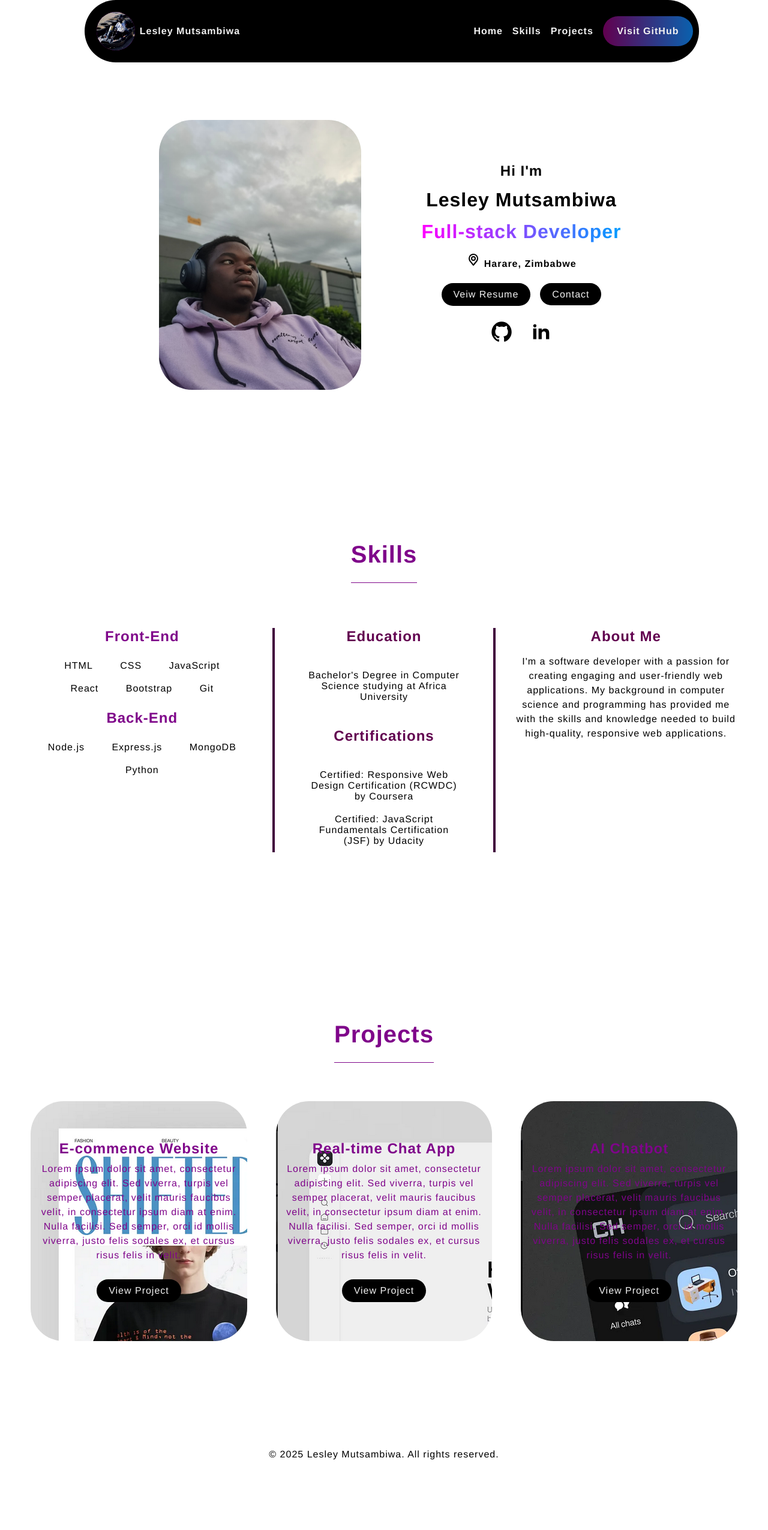
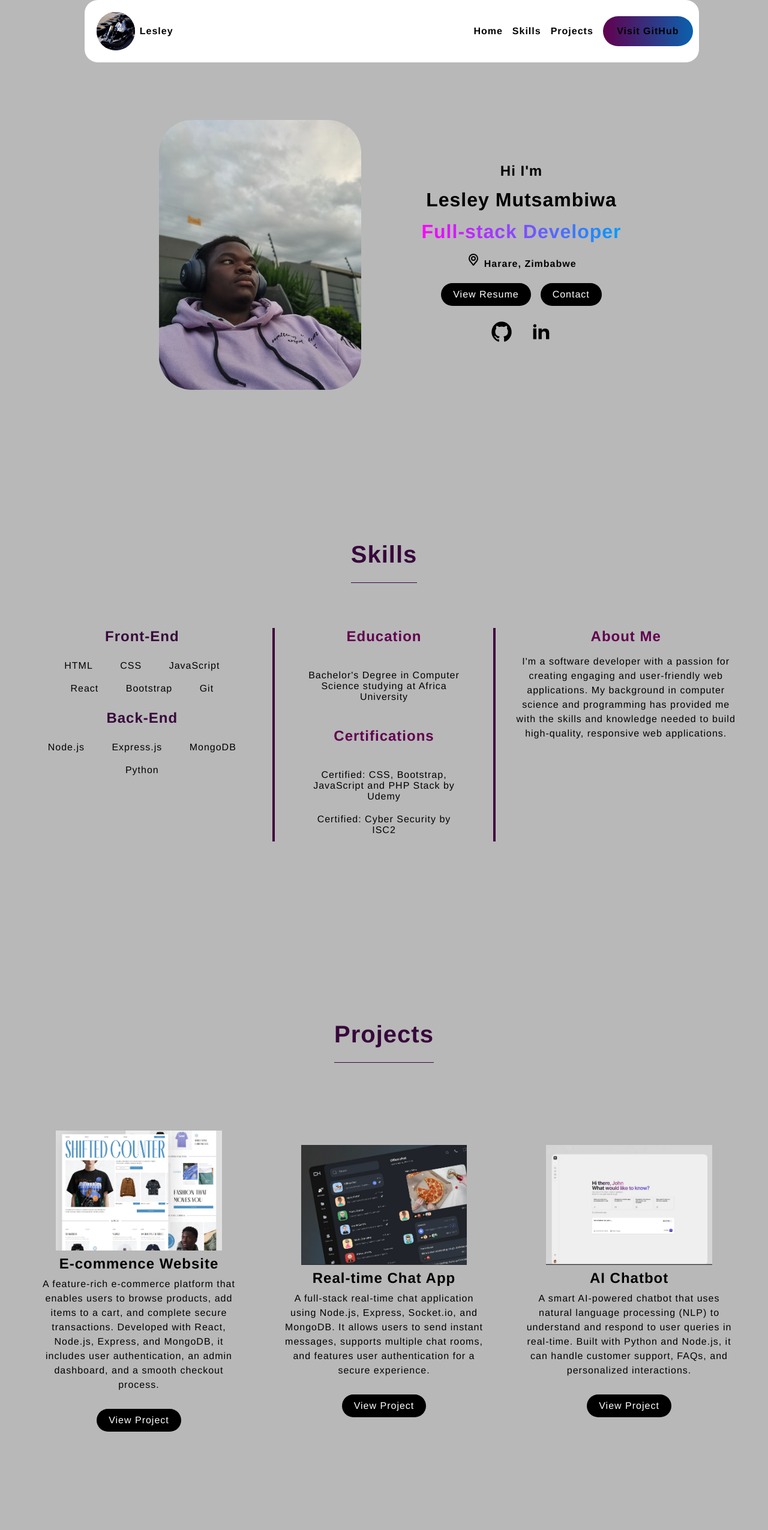
Before and after one commit to Le-e-lab/Portfoilo-, a plain HTML site: page index.html in a window 1280 px wide. Shown: the top 2551 px of the page at 60% size. Before the commit the page ends 2450 px from the top, so only its background shows below. Drawn offline with Linux system fonts and the light colour scheme.

Commit message:
Minor edits

```diff
--- a/index.html
+++ b/index.html
@@ -3,7 +3,9 @@
 <head>
     <meta charset="UTF-8">
     <meta name="viewport" content="width=device-width, initial-scale=1.0">
-    <title>Portfolio Website</title>
+    <meta name="description" content="Portfolio website of Lesley Mutsambiwa, a Full-stack Developer skilled in JavaScript, React, Node.js, and more.">
+    <meta name="keywords" content="Lesley Mutsambiwa, Full-stack Developer, Portfolio, Web Developer, JavaScript, React, Node.js">
+    <title>Lesley Mutsambiwa</title>
     <link rel="stylesheet" href="style/styles.css">
     <script src="script.js"></script>
 </head>
@@ -14,7 +16,7 @@
                 <div class="logo">
                     <img src="image/f1.jpg" alt="L">
                 </div>
-                <div class="logo-text">Lesley Mutsambiwa</div>
+                <div class="logo-text">Lesley</div>
             </a>
             <ul id="menu">
                 <li><a href="#home" class="nav-links">Home</a></li>
@@ -37,9 +39,16 @@
             <span class="close-btn" onclick="closeContactForm()">&times;</span>
             <h2>Send a Message</h2>
             <form id="emailForm" action="https://formsubmit.co/mutsambiwalesley@gmail.com" method="POST">
-                <input type="text" id="name" placeholder="Your Name" required>
-                <input type="email" id="email" placeholder="Your Email" required>
-                <textarea id="message" placeholder="Your Message" required></textarea>
+                <label for="name">Name:</label>
+                <input type="text" name="name" id="name" placeholder="Your Name" required>
+                <label for="email">Email:</label>
+                <input type="email" name="email" id="email" placeholder="Your Email" required>
+                <label for="phone">Phone:</label>
+                <input type="tel" name="phone" id="phone" placeholder="Your Phone Number">
+                <label for="subject">Subject:</label>
+                <input type="text" name="subject" id="subject" placeholder="Subject">
+                <label for="message">Message:</label>
+                <textarea id="message" name="message"  placeholder="Your Message" required></textarea>
                 <input type="hidden" name="_captcha" value="false">
                 <input type="hidden" name="_template" value="table">
                 <button type="submit">Send</button>
@@ -67,8 +76,8 @@
             </h4>
 
             <div class="btn-group">
-                <a href="./Lesley Mutsambiwa.pdf" class="button">Veiw Resume</a>
-                <li><a href="#" class="visit-btn" onclick="openContactForm()">Contact</a></li>
+                <a href="./Lesley Mutsambiwa.pdf" class="button">View Resume</a>
+                <a href="#" class="visit-btn" onclick="openContactForm()">Contact</a></li>
             </div>
 
             <div class="social">
@@ -119,8 +128,8 @@
                 </ul>
                 <h2>Certifications</h2>
                 <ul>
-                    <li>Certified: Responsive Web Design Certification (RCWDC) by Coursera</li>
-                    <li>Certified: JavaScript Fundamentals Certification (JSF) by Udacity</li>
+                    <li>Certified: CSS, Bootstrap, JavaScript and PHP Stack by Udemy</li>
+                    <li>Certified: Cyber Security by ISC2</li>
                 </ul>
              </div>
 
@@ -128,7 +137,8 @@
              <div class="right-column">
                 <h2>About Me</h2>
                 <p>I'm a software developer with a passion for creating engaging and user-friendly web applications.
-                     My background in computer science and programming has provided me with the skills and knowledge needed to build high-quality,
+                     My background in computer science and programming has
+                      provided me with the skills and knowledge needed to build high-quality,
                       responsive web applications.</p>
              </div>
         </div>
@@ -140,35 +150,29 @@
 
             <!-- Project column -->
             <div class="project" id="card1">
+                <img src="image/project1.png" alt="">
                 <h2>E-commence Website</h2>
-                <p>Lorem ipsum dolor sit amet, consectetur adipiscing elit.
-                     Sed viverra, turpis vel semper placerat, velit mauris
-                      faucibus velit, in consectetur ipsum diam at enim.
-                       Nulla facilisi. Sed semper, orci id mollis viverra,
-                        justo felis sodales ex, et cursus risus felis in
-                         velit.</p>
+                <p>A feature-rich e-commerce platform that enables users to browse products, add items to a cart,
+                     and complete secure transactions. Developed with React, Node.js, Express,
+                      and MongoDB, it includes user authentication, an admin dashboard, and a smooth checkout process.</p>
                 <a href="#" class="button">View Project</a>
             </div>
 
             <div class="project f2" id="card2">
+                <img src="image/project3.png" alt="">
                 <h2>Real-time Chat App</h2>
-                <p>Lorem ipsum dolor sit amet, consectetur adipiscing elit.
-                     Sed viverra, turpis vel semper placerat, velit mauris
-                      faucibus velit, in consectetur ipsum diam at enim.
-                       Nulla facilisi. Sed semper, orci id mollis viverra,
-                        justo felis sodales ex, et cursus risus felis in
-                        velit.</p>
+                <p>A full-stack real-time chat application using Node.js,
+                     Express, Socket.io, and MongoDB. It allows users to send instant messages,
+                      supports multiple chat rooms, and features user authentication for a secure experience.</p>
                 <a href="#" class="button">View Project</a>
             </div>
 
             <div class="project f3" id="card3">
+                <img src="image/project2.png" alt="">
                 <h2>AI Chatbot</h2>
-                <p>Lorem ipsum dolor sit amet, consectetur adipiscing elit.
-                     Sed viverra, turpis vel semper placerat, velit mauris
-                      faucibus velit, in consectetur ipsum diam at enim.
-                       Nulla facilisi. Sed semper, orci id mollis viverra,
-                        justo felis sodales ex, et cursus risus felis in
-                         velit.</p>
+                <p>A smart AI-powered chatbot that uses natural language processing (NLP) to understand
+                     and respond to user queries in real-time. Built with Python and Node.js,
+                      it can handle customer support, FAQs, and personalized interactions.</p>
                 <a href="#" class="button">View Project</a>
             </div>
         </div>
--- a/script.js
+++ b/script.js
@@ -9,28 +9,6 @@ document.addEventListener("DOMContentLoaded", function () {
     }
 });
 
-function changeBackgroundColor() {
-    const colors = [
-        "#0f172a", // Dark Blue
-        "#1e293b", // Dark Gray-Blue
-        "#4a044e", // Dark Purple
-        "#581c87", // Deep Violet
-        "#3f3f46", // Dark Slate
-        "#312e81", // Indigo Night
-        "#172554"  // Midnight Blue
-    ];
-
-    let index = 0;
-
-    setInterval(() => {
-        document.body.style.backgroundColor = colors[index];
-        document.body.style.transition = "background-color 3s ease-in-out";
-        index = (index + 1) % colors.length; // Loop through colors
-    }, 6000); // Change every 3 seconds
-}
-
-document.addEventListener("DOMContentLoaded", changeBackgroundColor);
-
 function openContactForm() {
     document.getElementById("contactForm").style.display = "flex";
 }
@@ -39,64 +17,16 @@ function closeContactForm() {
     document.getElementById("contactForm").style.display = "none";
 }
 
-document.getElementById("emailForm").addEventListener("submit", function(event) {
-    event.preventDefault();
+// document.getElementById("emailForm").addEventListener("submit", function(event) {
+//     event.preventDefault();
 
-    let name = document.getElementById("name").value;
-    let email = document.getElementById("email").value;
-    let message = document.getElementById("message").value;
+//     let name = document.getElementById("name").value;
+//     let email = document.getElementById("email").value;
+//     let message = document.getElementById("message").value;
 
-    let mailtoLink = `mailto:mutsambiwalesley@gmail.com?subject=Message from ${name}&body=${message} (From: ${email})`;
+//     let mailtoLink = `mailto:mutsambiwalesley@gmail.com?subject=Message from ${name}&body=${message} (From: ${email})`;
 
-    window.location.href = mailtoLink;
+//     window.location.href = mailtoLink;
 
-    closeContactForm(); // Close form after sending
-});
-
-
-
-// function changeBackgroundColor() {
-//     const colors = ["#1e3a8a", "#065f46", "#b91c1c", "#7c3aed", "#f59e0b", "#14b8a6", "#4ade80"]; // Customize colors here
-//     let index = 0;
-
-//     setInterval(() => {
-//         document.body.style.backgroundColor = colors[index];
-//         document.body.style.transition = "background-color 3s ease-in-out";
-//         index = (index + 1) % colors.length; // Loop through colors
-//     }, 3000); // Change every 3 seconds
-// }
-
-// document.addEventListener("DOMContentLoaded", changeBackgroundColor);
-
-
-// document.addEventListener("DOMContentLoaded", function () {
-//     const colors = ["#ff6347", "#6a5acd", "#32cd32", "#ff69b4", "#20b2aa"];
-//     let currentIndex = 0;
-//     const navbar = document.querySelector(".navbar");
-
-//     setInterval(() => {
-//         navbar.style.backgroundColor = colors[currentIndex];
-//         navbar.style.transition = "background-color 3s ease";
-
-//         currentIndex++;
-//         if (currentIndex === colors.length) {
-//             currentIndex = 0; // Reset index to loop colors
-//         }
-//     }, 3000); // Change color every 3 seconds
+//     closeContactForm(); // Close form after sending
 // });
-
-
-
-
-// let btnClick = document.querySelector('.visit-btn');g
-
-// btnClick.addEventListener('click', () => {
-//     window.location.href = "https://github.com/Le-e-lab?tab=repositories"
-// });
-
-// const downloadBtn = document.querySelector('#d-btn');
-// const fileLink = "id=109LRY3zNTwtNJSIhnPXnK6MJINX-3I52&export=download&authuser=0"
-
-// downloadBtn.addEventListener('click', () => {
-//     window.location.href = fileLink
-// });
--- a/style/styles.css
+++ b/style/styles.css
@@ -9,12 +9,12 @@
 
 }
 :root {
-	--base: #555;
-	--base-100: #f1f1f1;
+	--base: #b8b8b8;
+	--base-100: #ffffff;
 	--base-400: #553;
 	--base-800: #000;
 	--purple: #cc00f5;
-	--purple-100: #7f058a;
+	--purple-100: #37083b;
 	--purple-400: #61004f;
 	--purple-800: #40023c;
 	--blue: #0a61ae;
@@ -25,12 +25,12 @@
 
 body {
     transition: background-color 1s ease;
+    background-color: var(--base);
 }
 
 header {
     padding-top:5px;
 	padding-bottom:5px;
-    color: var(--base-100);
     max-width: 80vw;
     margin-left: 11%;
     padding: 10px;
@@ -38,8 +38,8 @@ header {
     width: 100%;
     z-index: 999;
     top: 0;
-    background-color: var(--base-800);
-    border-radius: 10cap;
+    background-color: var(--base-100);
+    border-radius: 2cap;
     filter: blur(0px);
 
     .navbar{
@@ -64,7 +64,7 @@ header {
                 justify-content: center;
                 font-size: 1rem;
                 font-weight: bold;
-                color: var(--base-100);
+                color: var(--base-800);
                 background-color: var(--purple-100);
                 border-radius: 50%;
                 height: 64px;
@@ -84,7 +84,7 @@ header {
             .logo-text{
                 font-size: 1rem;
                 font-weight: bold;
-                color: var(--base-100);
+                color: var(--base-800);
                 flex: 1;
 
                 &:hover{
@@ -121,6 +121,7 @@ header {
                 gap: 3rem;
                 font-size: 1rem;
                 font-weight: bold;
+                color: var(--base-800);
 
                 @media (max-width:768px) {
                     flex-direction: column;
@@ -128,7 +129,7 @@ header {
 
             }
             .nav-links{
-                color: var(--base-100);
+                color: var(--base-800);
                 text-decoration: none;
                 transition: color 0.3s ease;
 
@@ -163,7 +164,7 @@ header {
                 width: 150px;
                 height: 50px;
                 background: linear-gradient(to right, var(--purple-400),var(--blue));
-                color: var(--base-100);
+                color: var(--base-800);
                 border-radius: 5cap;
                 cursor: pointer;
                 transition: background-color 0.3s ease;
@@ -623,7 +624,7 @@ section{
     align-items: center;
     padding: 8% 4%;
     gap: 4rem;
-    height: 100vh;
+    height: auto;
 
     h1{
         border-bottom: 1px solid var(--purple-100);
@@ -647,27 +648,39 @@ section{
             gap: 0.5rem;
             border-radius: 5cap;
             transition: background-color 0.3s ease;
-            height: 50vh;
+            height: 75vh;
             justify-content: center;
             align-items: center;
             text-align: center;
             padding: 2%;
             cursor: pointer;
 
+            &:hover{
+                transform: scale(1.02);
+                transform: translateY(-5%);
+                box-shadow: #181414;
+            }
+
             h2{
                 font-size: 1.5rem;
                 font-weight: bold;
-                color: var(--purple-100);
+                color: var(--base-800);
 
             }
 
             p{
                 font-size: 1rem;
-                color: var(--purple-100);
+                color: var(--base-800);
                 font-weight: 500;
                 letter-spacing: 1px;
                 line-height: 1.5;
                 margin-bottom: 20px;
+            }
+
+            img{
+                height: 200px;
+                object-fit: cover;
+                width: 80%;
             }
 
             .button{
@@ -684,38 +697,10 @@ section{
             }
         }
 
-        #card1{
-            background-color: transparent;
-            background: url("../image/project1.png");
 
-            &:hover {
-                transform: scale(1.1);
 
-                @media (max-width:1024px) {
-                    padding: 0%;
-                    width: 100%;
-                }
-            }
-        }
 
-        #card2{
-            background-color: transparent;
-            background: url("../image/project2.png");
 
-            &:hover {
-                transform: scale(1.1);
-            }
-        }
-
-        #card3{
-            background-color: transparent;
-            background: url("../image/project3.png");
-            color: var(--base-100);
-
-            &:hover {
-                transform: scale(1.1);
-            }
-        }
         @media (max-width:1024px) {
             grid-template-columns: repeat(1, 1fr);
             justify-content: center;
@@ -770,17 +755,17 @@ body::-webkit-scrollbar{
 .contact-form {
     display: none;
     position: fixed;
-    top: 0;
+    top: 40px;
     left: 0;
     width: 100%;
     height: 100%;
-    background: rgba(0, 0, 0, 0.7);
+    background: rgba(176, 176, 176, 0.7);
     justify-content: center;
     align-items: center;
 }
 
 .form-container {
-    background: #222;
+    background: #464545;
     padding: 4%;
     border-radius: 5cap;
     text-align: center;
@@ -790,10 +775,16 @@ body::-webkit-scrollbar{
     gap: 1rem;
 }
 
+.contact-form label {
+    display: block;
+    font-size: 1rem;
+    text-align: left;
+}
+
 .contact-form h2{
     font-size: 2rem;
     font-weight: bold;
-    color: var(--purple-400);
+    color: var(--base-100);
     margin-bottom: 2%;
 }
 .contact-form input, .contact-form textarea {
@@ -807,7 +798,7 @@ body::-webkit-scrollbar{
 }
 
 .contact-form button {
-    background: var(--purple);
+    background: var(--base-800);
     color: white;
     padding: 10px 20px;
     border: none;
@@ -821,7 +812,7 @@ body::-webkit-scrollbar{
 
 .close-btn {
     font-size: 30px;
-    color: white;
+    color: rgb(0, 0, 0);
     cursor: pointer;
     position: absolute;
     top: 110px;
```
